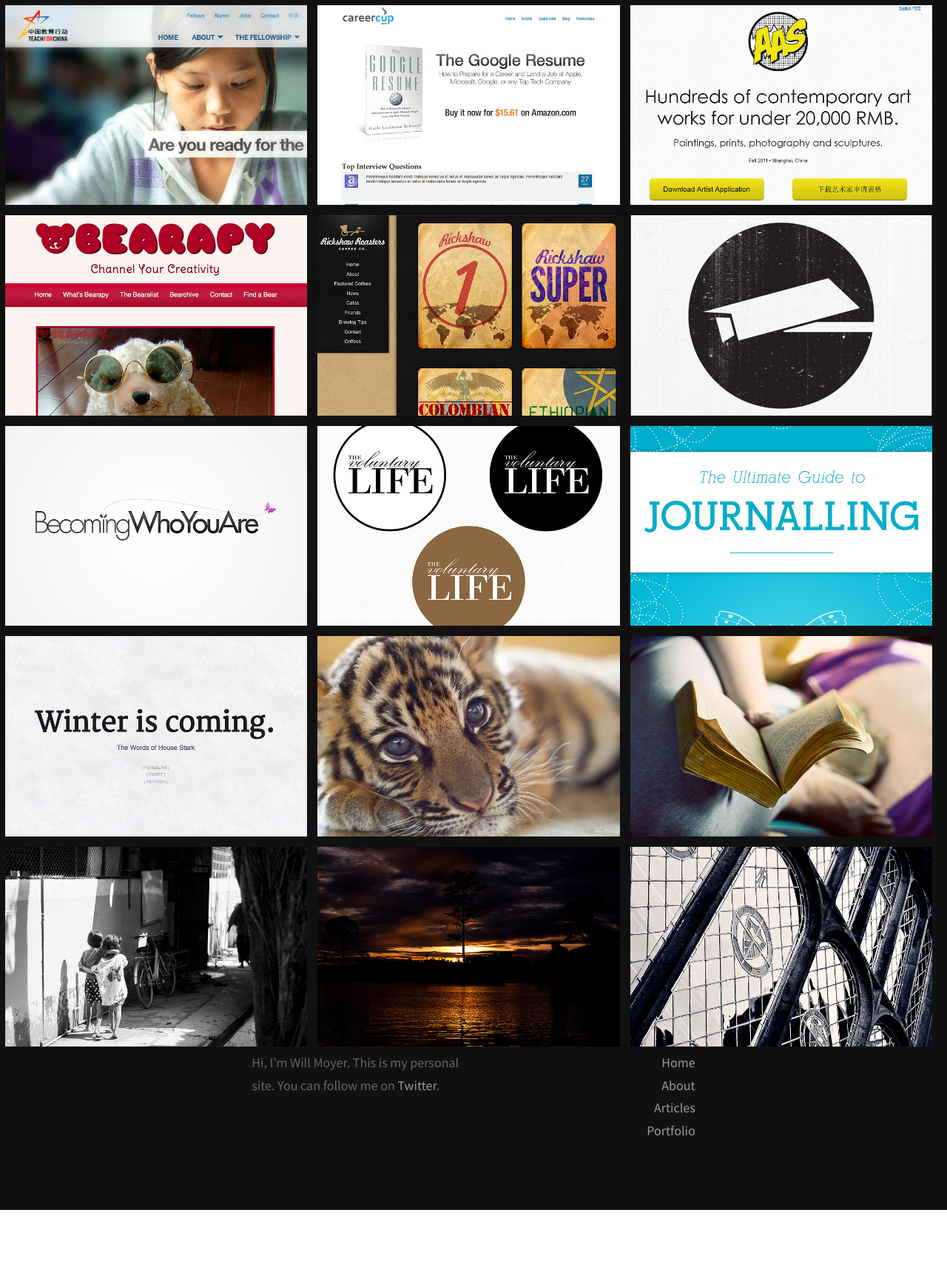
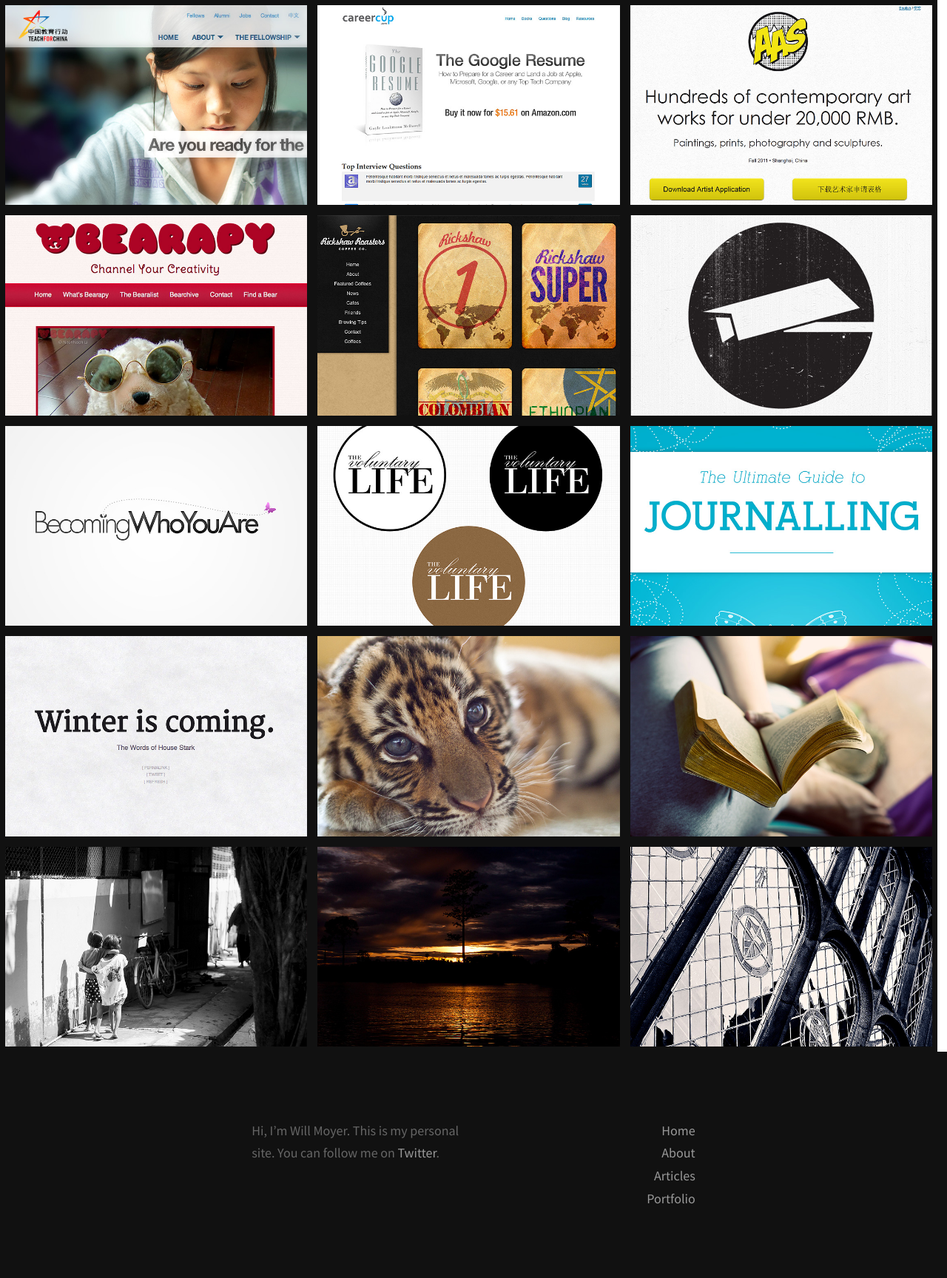
Before and after one commit to moyer/moyer.github.com, a Jekyll site: the page built from portfolio/index.html, in a window 1280 px wide. Shown: the whole page at 74% size. Built offline with Jekyll 4.4.1, drawn with Linux system fonts in a browser that asks for light colours; Markdown is read by kramdown in place of the engine named in the settings; before the commit the page ends 1636 px from its top, so only the background shows below that.

Commit message:
adds clearfix to portfolio

```diff
--- a/css/_style.less
+++ b/css/_style.less
@@ -691,6 +691,10 @@
     $PORTFOLIO
 \*------------------------------------*/
 
+.portfolio {
+    .clearfix;
+}
+
 .portfolio__img {
     float: left;
     width: 100%;
--- a/css/style.css
+++ b/css/style.css
@@ -76,6 +76,8 @@
 .footer a:hover{color:#fff;}
 .footer__about{float:left;width:50%;}
 .big-box-shadow{-webkit-box-shadow:0 0.5555555555555556rem 2.7777777777777777rem rgba(0, 0, 0, 0.5);-moz-box-shadow:0 0.5555555555555556rem 2.7777777777777777rem rgba(0, 0, 0, 0.5);box-shadow:0 0.5555555555555556rem 2.7777777777777777rem rgba(0, 0, 0, 0.5);}
+.portfolio{*zoom:1;}.portfolio:before,.portfolio:after{content:" ";display:table;}
+.portfolio:after{clear:both;}
 .portfolio__img{float:left;width:100%;border:.425rem solid #111;}
 @media only screen and (min-width:630px){.portfolio__img{width:33%;border:.425rem solid #111;}}.about{position:relative;}
 .about__img{width:100%;max-width:100%;}
```
